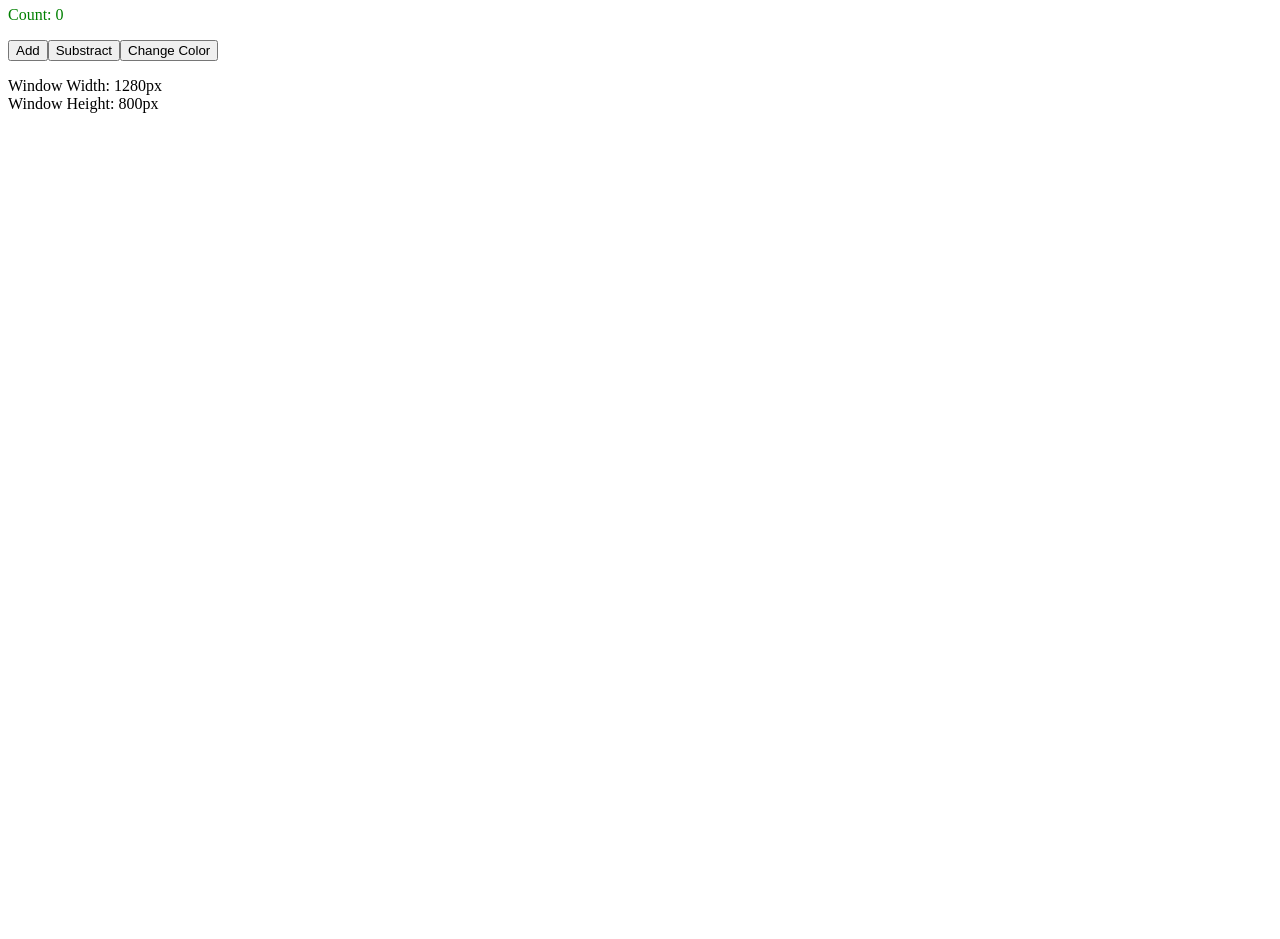
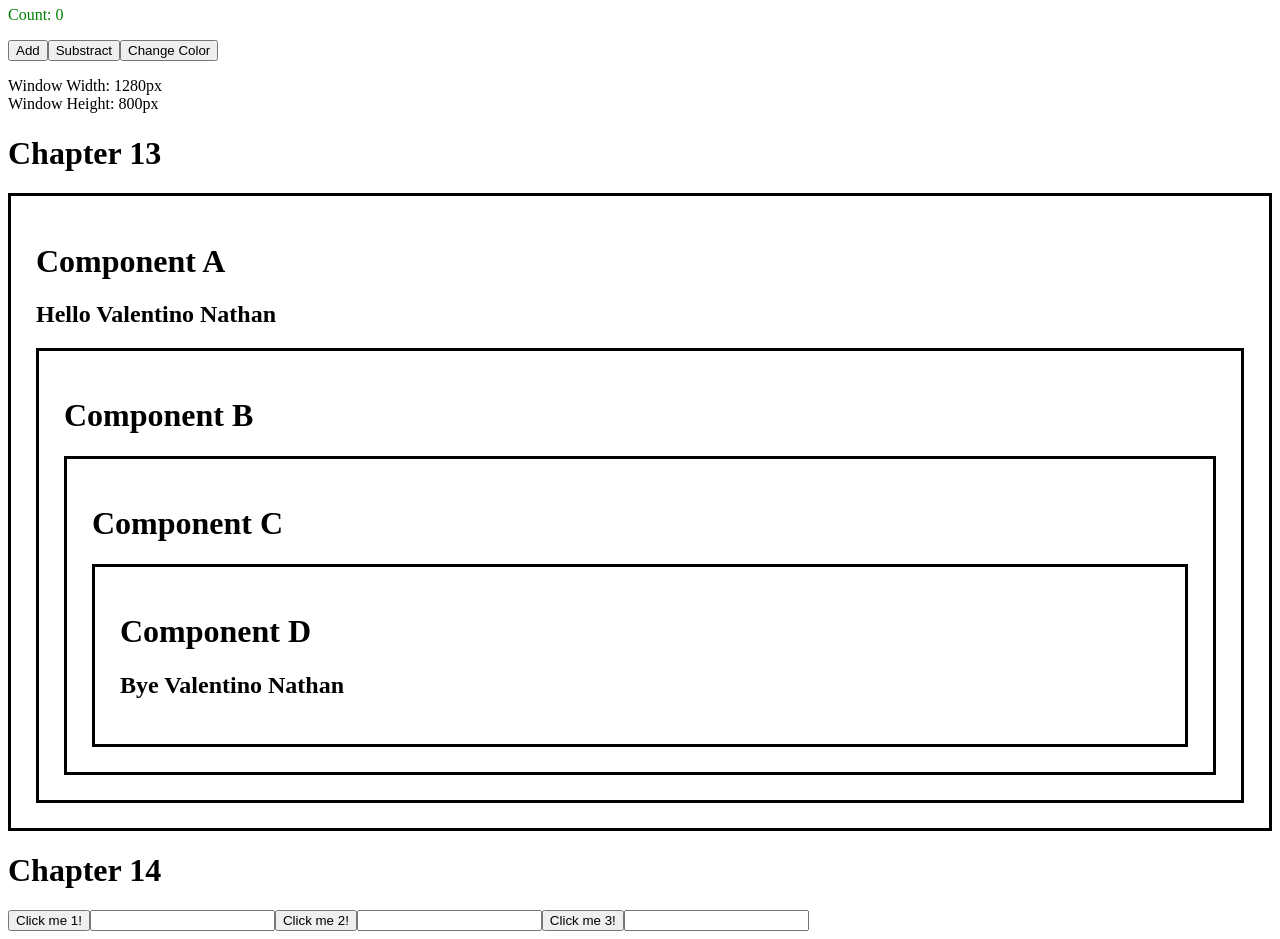
Before and after one commit to valentinonathan/React-Learning-Journey, a React (Vite) app in the folder Learning Files/React Learning 2/react-learning-2/: page / in a window 1280 px wide. Shown: the part 2760-3699 px from the top of the page. Before the commit the page ends 2889 px from the top, so only its background shows below. Built offline with nearby package versions, Linux system fonts and the light colour scheme.

Commit message:
React learning final

```diff
--- a/Learning Files/React Learning 2/react-learning-2/src/App.jsx
+++ b/Learning Files/React Learning 2/react-learning-2/src/App.jsx
@@ -13,6 +13,12 @@ import Car from './Car.jsx'
 import Food from './Food.jsx'
 import ListOfCar from './ListOfCar.jsx'
 import Effect from './Effect.jsx'
+import ComponentA from './ComponentA.jsx'
+import ComponentB from './ComponentB.jsx'
+import ComponentC from './ComponentC.jsx'
+import ComponentD from './ComponentD.jsx'
+import Useref from './Useref.jsx'
+
 
 function App() {
   return (
@@ -46,6 +52,10 @@ function App() {
     <ListOfCar />
     <Learning_Chapter chapter={12} />
     <Effect />
+    <Learning_Chapter chapter={13} />
+    <ComponentA />
+    <Learning_Chapter chapter={14} />
+    <Useref />
     </>
   );
 }
--- /dev/null
+++ b/Learning Files/React Learning 2/react-learning-2/src/ComponentA.jsx
@@ -0,0 +1,21 @@
+import ComponentB from "./ComponentB";
+import { useState, createContext } from "react";
+
+export const UserContext = createContext();
+
+function ComponentA() {
+
+    const [user, setUser] = useState("Valentino Nathan");
+
+    return (
+        <div className="box">
+            <h1>Component A</h1>
+            <h2>{"Hello " + user}</h2>
+            <UserContext.Provider value={user}>
+                <ComponentB />
+            </UserContext.Provider>
+        </div>
+    );
+}
+
+export default ComponentA
--- /dev/null
+++ b/Learning Files/React Learning 2/react-learning-2/src/ComponentB.jsx
@@ -0,0 +1,12 @@
+import ComponentC from "./ComponentC";
+
+function ComponentB() {
+    return (
+        <div className="box">
+            <h1>Component B</h1>
+            <ComponentC />
+        </div>
+    );
+}
+
+export default ComponentB
--- /dev/null
+++ b/Learning Files/React Learning 2/react-learning-2/src/ComponentC.jsx
@@ -0,0 +1,12 @@
+import ComponentD from "./ComponentD";
+
+function ComponentC() {
+    return (
+        <div className="box">
+            <h1>Component C</h1>
+            <ComponentD />
+        </div>
+    );
+}
+
+export default ComponentC
--- /dev/null
+++ b/Learning Files/React Learning 2/react-learning-2/src/ComponentD.jsx
@@ -0,0 +1,14 @@
+import { useContext } from "react";
+import { UserContext } from "./ComponentA";
+
+function ComponentD() {
+    const user = useContext(UserContext);
+    return (
+        <div className="box">
+            <h1>Component D</h1>
+            <h2>{"Bye " + user}</h2>
+        </div>
+    );
+}
+
+export default ComponentD
--- /dev/null
+++ b/Learning Files/React Learning 2/react-learning-2/src/Useref.jsx
@@ -0,0 +1,34 @@
+import { useState, useEffect, useRef } from "react";
+
+function Useref() {
+
+    const inputRef1 = useRef(null);
+    const inputRef2 = useRef(null);
+    const inputRef3 = useRef(null);
+
+    function handleClick1() {
+        inputRef1.current.focus();
+        inputRef1.current.style.backgroundColor = "yellow";
+    }
+    function handleClick2() {
+        inputRef2.current.focus();
+        inputRef2.current.style.backgroundColor = "yellow";
+    }
+    function handleClick3() {
+        inputRef3.current.focus();
+        inputRef3.current.style.backgroundColor = "yellow";
+    }
+
+    return (
+        <div>
+        <button onClick={handleClick1}>Click me 1!</button>
+        <input ref={inputRef1} />
+        <button onClick={handleClick2}>Click me 2!</button>
+        <input ref={inputRef2} />
+        <button onClick={handleClick3}>Click me 3!</button>
+        <input ref={inputRef3} />
+        </div>
+    );
+}
+
+export default Useref
--- a/Learning Files/React Learning 2/react-learning-2/src/index.css
+++ b/Learning Files/React Learning 2/react-learning-2/src/index.css
@@ -25,3 +25,8 @@
   font-family: Arial, sans-serif;
   color: hsl(0, 0%, 30%);
 }
+
+.box{
+  border: 3px solid;
+  padding: 25px;
+}
```
